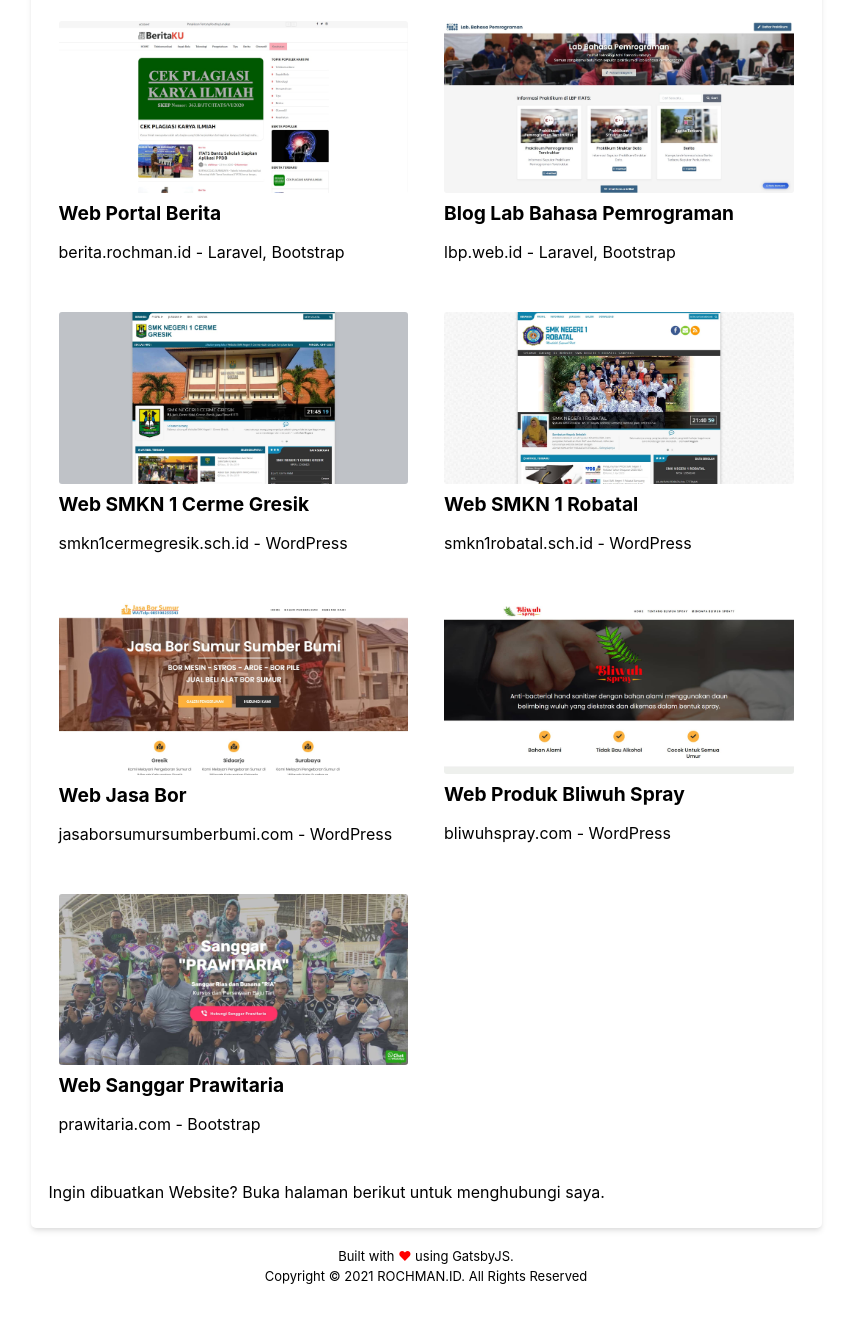
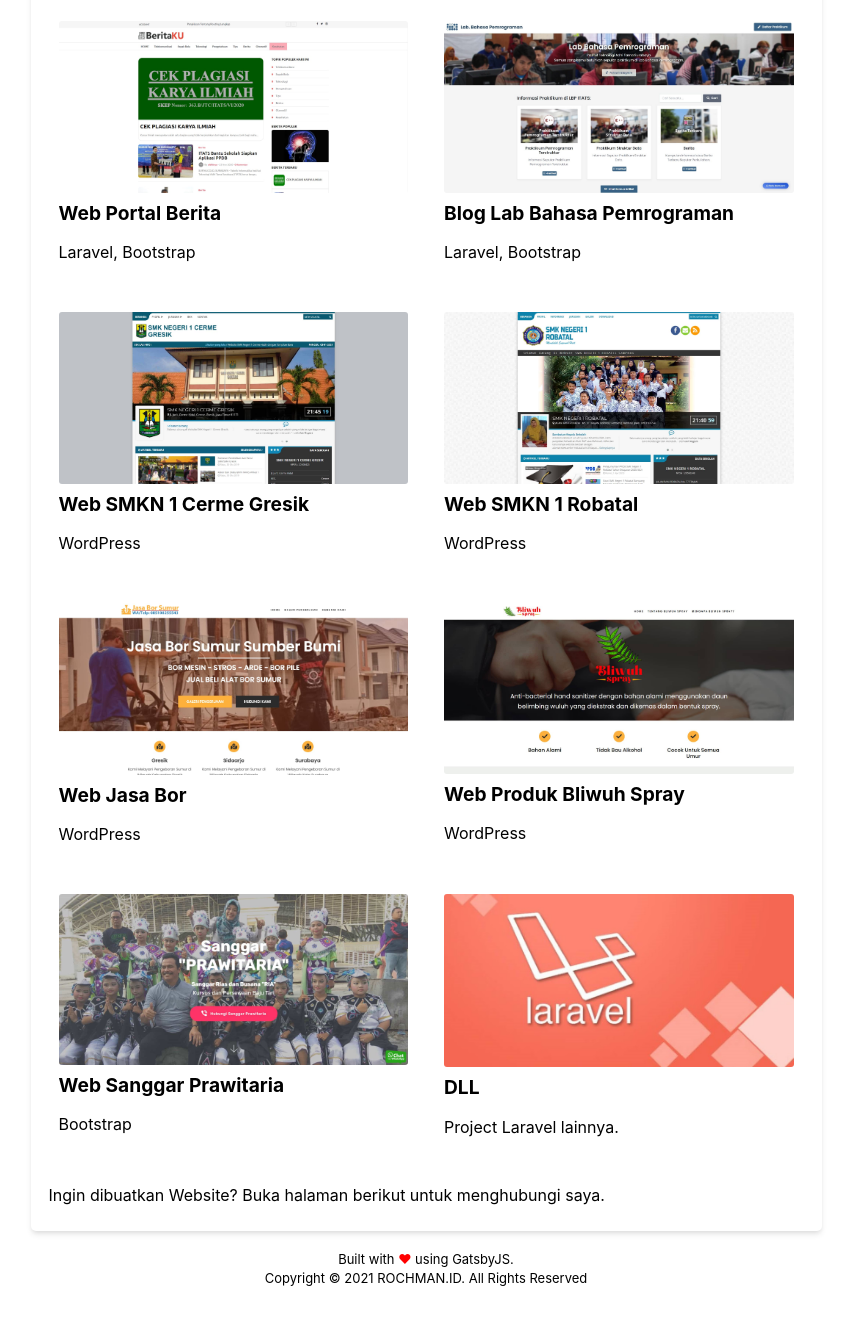
Before and after one commit to aldhinya/rochman.id, a Gatsby site: page /portfolio in a window 1280 px wide. Shown: the part 453-1772 px from the top of the page, without its empty margins (214-1066 px from the left). Built offline with nearby package versions, Linux system fonts and the light colour scheme; Gatsby itself is replaced by a stand-in of ours; some packages are replaced by stand-ins of ours.

Commit message:
update lagi

```diff
--- a/src/pages/portfolio.js
+++ b/src/pages/portfolio.js
@@ -9,6 +9,7 @@ import lbp from "../images/portfolio/2-lbp.jpg";
 import prawitaria from "../images/portfolio/7-prawitaria.jpg";
 import robatal from "../images/portfolio/3-robatal.jpg";
 import smkcerme from "../images/portfolio/4-smkcerme.jpg";
+import lainnya from "../images/portfolio/lainnya.jpg";
 
 const AboutPage = () => (
   <Layout>
@@ -53,7 +54,7 @@ const AboutPage = () => (
                     <img src={berita} alt="Portal Berita" title={'Portal Berita'}/>
                 </a>
                     <h4>Web Portal Berita</h4>
-                    <p><a href={"https://berita.rochman.id/"} target={"_blank"} rel={"noreferrer"} title={"Blog Sederhana"} >berita.rochman.id</a> - Laravel, Bootstrap</p>
+                    <p>Laravel, Bootstrap</p>
                 </div>
             </div>
             <div className={"column"}>
@@ -62,7 +63,7 @@ const AboutPage = () => (
                     <img src={lbp} alt="Blog Lab Bahasa Pemrograman" title={'Blog Lab Bahasa Pemrograman'}/>
                 </a>
                     <h4>Blog Lab Bahasa Pemrograman</h4>
-                    <p><a href={"https://lbp.web.id/"} target={"_blank"} rel={"noreferrer"} title={"Blog Sederhana"} >lbp.web.id</a> - Laravel, Bootstrap</p>
+                    <p>Laravel, Bootstrap</p>
                 </div>
             </div>
         </div>
@@ -73,7 +74,7 @@ const AboutPage = () => (
                     <img src={smkcerme} alt=" Web SMKN 1 Cerme Gresik" title={'Web SMKN 1 Cerme Gresik'}/>
                 </a>
                     <h4>Web SMKN 1 Cerme Gresik</h4>
-                    <p><a href={"http://smkn1cermegresik.sch.id/"} target={"_blank"} rel={"noreferrer"} title={" Web SMKN 1 Cerme Gresik"} >smkn1cermegresik.sch.id</a> - WordPress</p>
+                    <p>WordPress</p>
                 </div>
 
             </div>
@@ -83,7 +84,7 @@ const AboutPage = () => (
                     <img src={robatal} alt="Web Sekolah SMKN 1 Robatal" title={'Web Sekolah SMKN 1 Robatal'}/>
                 </a>
                     <h4>Web SMKN 1 Robatal</h4>
-                    <p><a href={"https://www.smkn1robatal.sch.id/"} target={"_blank"} rel={"noreferrer"} title={"Web Sekolah SMKN 1 Robatal"} >smkn1robatal.sch.id</a> - WordPress</p>
+                    <p>WordPress</p>
                 </div>
             </div>
         </div>
@@ -94,7 +95,7 @@ const AboutPage = () => (
                     <img src={jasabor} alt="Web Jasa Bor" title={'Web Jasa Bor'}/>
                 </a>
                     <h4>Web Jasa Bor</h4>
-                    <p><a href={"https://jasaborsumursumberbumi.com"} target={"_blank"} rel={"noreferrer"} title={"Web Jasa Bor"} >jasaborsumursumberbumi.com</a> - WordPress</p>
+                    <p>WordPress</p>
                 </div>
             </div>
             <div className={"column"}>
@@ -103,7 +104,7 @@ const AboutPage = () => (
                     <img src={bliwuh} alt="Web Produk Bliwuh Spray" title={'Web Produk Bliwuh Spray'}/>
                 </a>
                     <h4>Web Produk Bliwuh Spray</h4>
-                    <p><a href={"https://bliwuhspray.com"} target={"_blank"} rel={"noreferrer"} title={"Web Produk Bliwuh Spray"} >bliwuhspray.com</a> - WordPress</p>
+                    <p>WordPress</p>
                 </div>
             </div>
         </div>
@@ -114,7 +115,16 @@ const AboutPage = () => (
                     <img src={prawitaria} alt="Web Sanggar Prawitaria" title={'Web Sanggar Prawitaria'}/>
                 </a>
                     <h4>Web Sanggar Prawitaria</h4>
-                    <p><a href={"https://prawitaria.com/"} target={"_blank"} rel={"noreferrer"} title={"Web Sanggar Prawitaria"} >prawitaria.com</a> - Bootstrap</p>
+                    <p>Bootstrap</p>
+                </div>
+            </div>
+            <div className={"column"}>
+                <div className={"content"}>
+                <Link to="/contact/" target={"_blank"} rel={"noreferrer"} title={"Project Laravel lainnya"} >
+                    <img src={lainnya} alt="Project Laravel lainnya" title={'Project Laravel lainnya'}/>
+                </Link>
+                    <h4>DLL</h4>
+                    <p>Project Laravel lainnya.</p>
                 </div>
             </div>
         </div>
```
Also changed, not shown: src/pages/about.js (+13 -3 lines), src/images/portfolio/lainnya.jpg (added).
